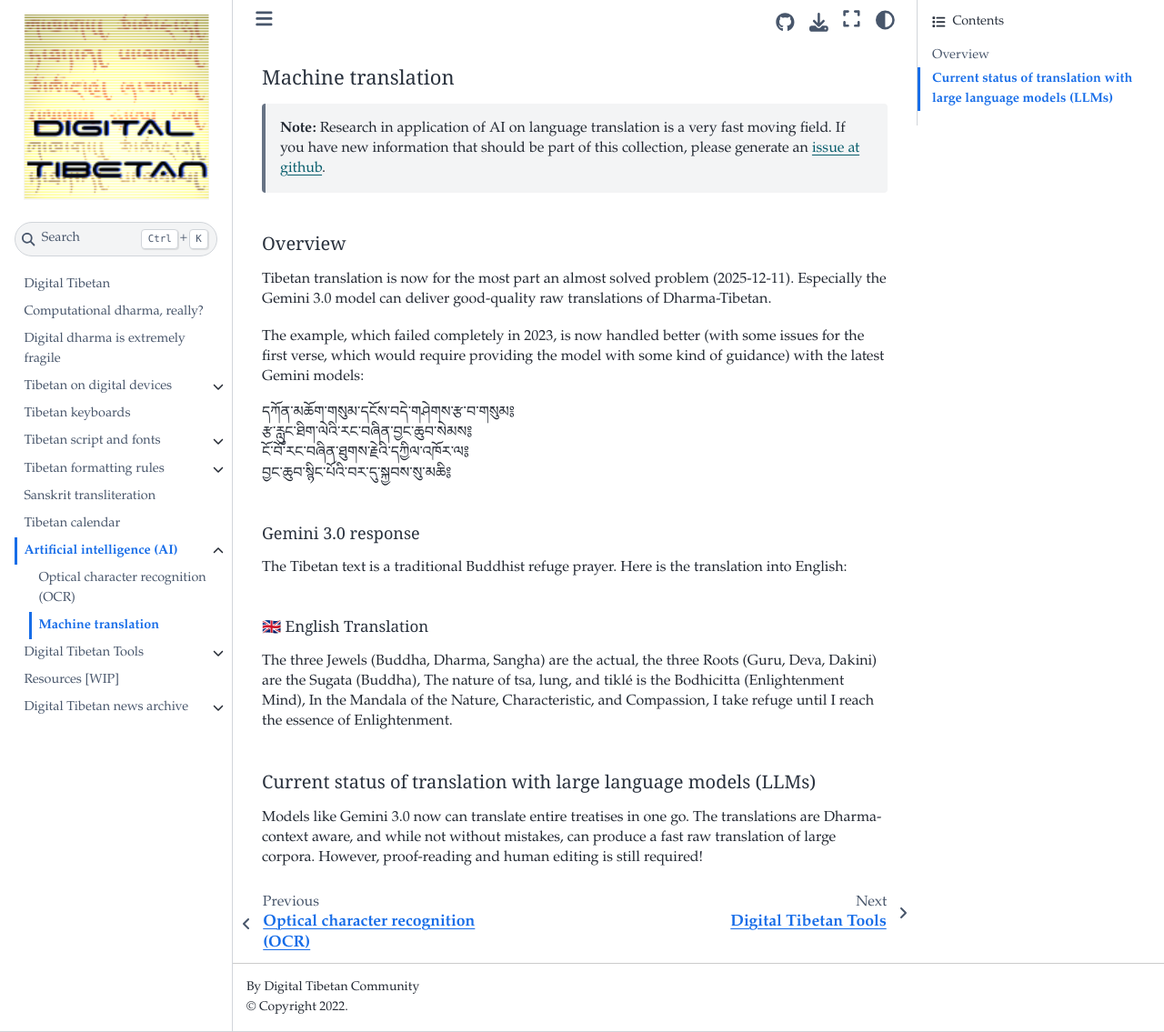
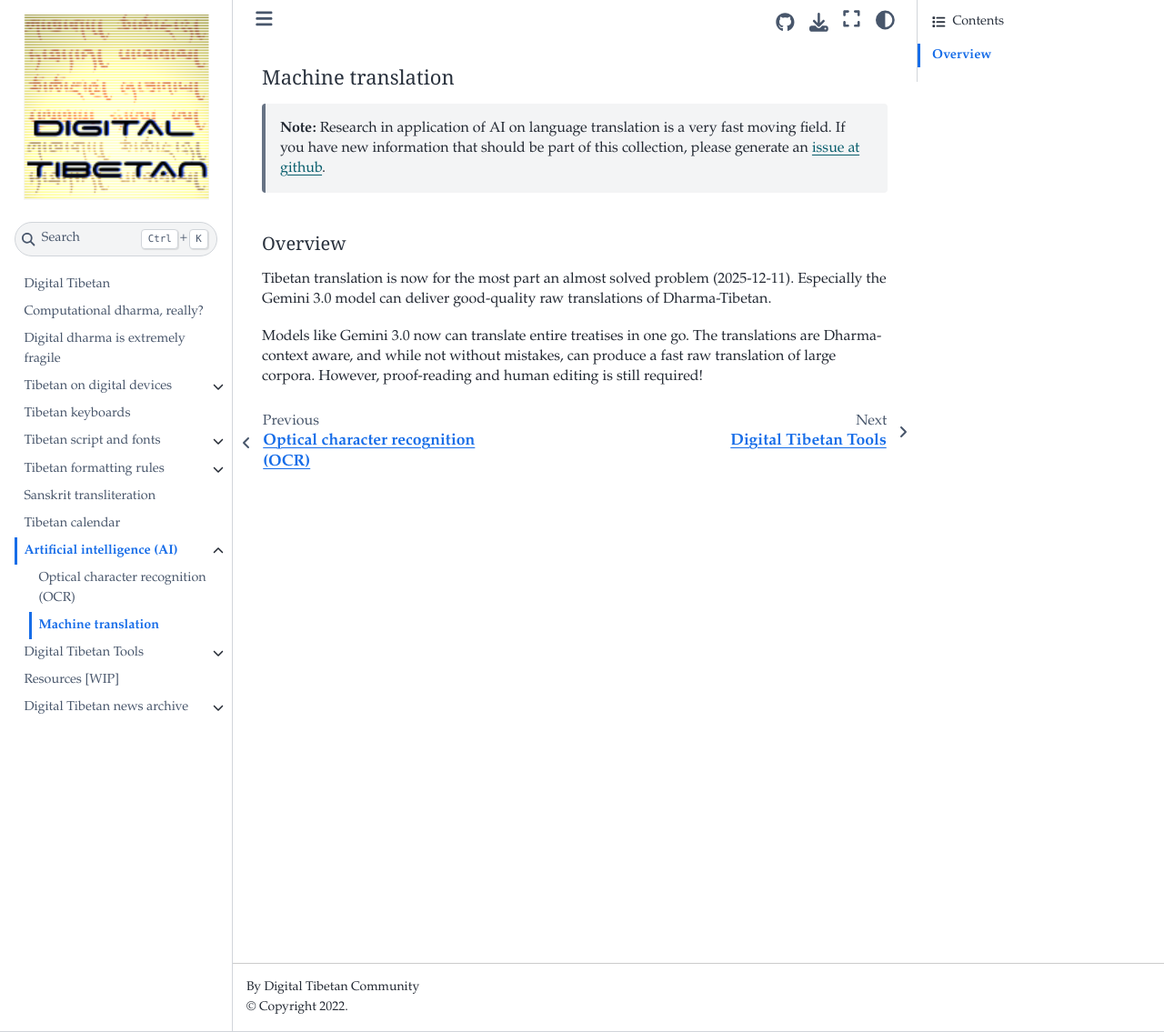
Before and after one commit to DigitalTibetan/DigitalTibetan, a Jupyter Book: the page built from docs/tibetan_machine_translation.md, in a window 1280 px wide and 1135 px high. Shown: the whole window at 91% size. Built offline with Jupyter Book 1.0.4 settings and Sphinx 7.4.7 and the Sphinx Book theme 1.1.4, drawn with Linux system fonts in a browser that asks for light colours.

Commit message:
Be less optimistic

```diff
--- a/docs/tibetan_machine_translation.md
+++ b/docs/tibetan_machine_translation.md
@@ -6,24 +6,4 @@
 
 Tibetan translation is now for the most part an almost solved problem (2025-12-11). Especially the Gemini 3.0 model can deliver good-quality raw translations of Dharma-Tibetan.
 
-The example, which failed completely in 2023, is now handled better (with some issues for the first verse, which would require providing the model with some kind of guidance) with the latest Gemini models:
-
-དཀོན་མཆོག་གསུམ་དངོས་བདེ་གཤེགས་རྩ་བ་གསུམ༔<br>
-རྩ་རླུང་ཐིག་ལེའི་རང་བཞིན་བྱང་ཆུབ་སེམས༔<br>
-ངོ་བོ་རང་བཞིན་ཐུགས་རྗེའི་དཀྱིལ་འཁོར་ལ༔<br>
-བྱང་ཆུབ་སྙིང་པོའི་བར་དུ་སྐྱབས་སུ་མཆི༔
-
-### Gemini 3.0 response
-
-The Tibetan text is a traditional Buddhist refuge prayer. Here is the translation into English:
-
-#### 🇬🇧 English Translation
-
-The three Jewels (Buddha, Dharma, Sangha) are the actual, the three Roots (Guru, Deva, Dakini) are the Sugata (Buddha),
-The nature of tsa, lung, and tiklé is the Bodhicitta (Enlightenment Mind),
-In the Mandala of the Nature, Characteristic, and Compassion,
-I take refuge until I reach the essence of Enlightenment.
-
-## Current status of translation with large language models (LLMs)
-
 Models like Gemini 3.0 now can translate entire treatises in one go. The translations are Dharma-context aware, and while not without mistakes, can produce a fast raw translation of large corpora. However, proof-reading and human editing is still required!
```
